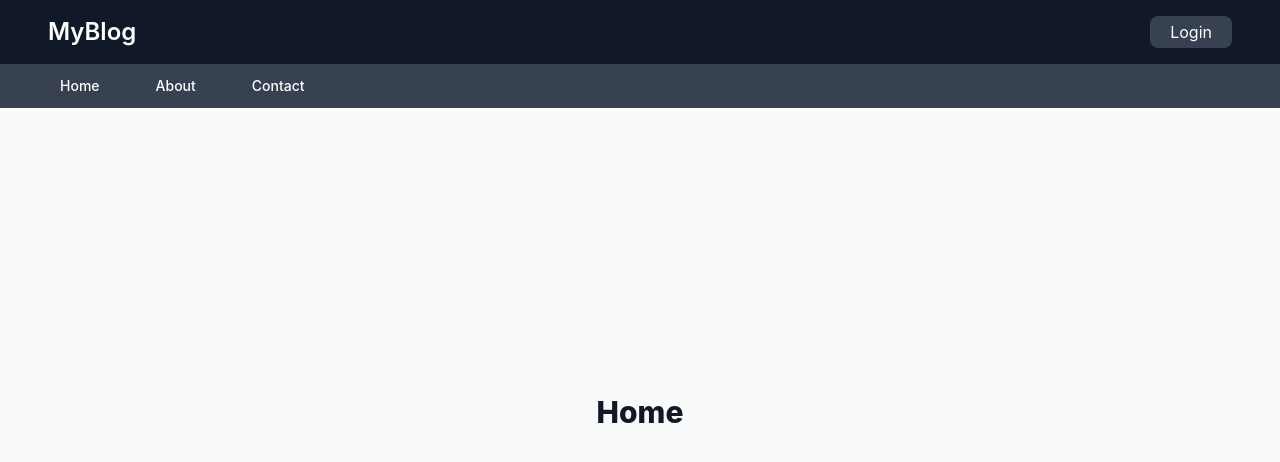
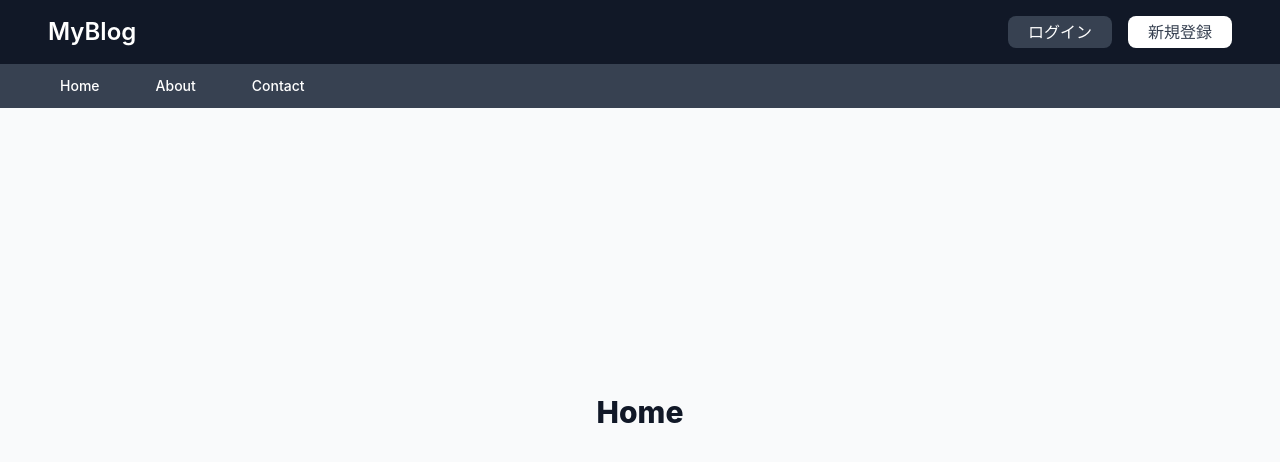
Before and after one commit to MrTetsuTetsu/blogApp, a React (Create React App) app in the folder frontend/: page / in a window 1280 px wide. Shown: the top 462 px of the page. Built offline with nearby package versions, Linux system fonts and the light colour scheme; no server answers.

Commit message:
Update navibar.js

```diff
--- a/frontend/src/components/navibar.js
+++ b/frontend/src/components/navibar.js
@@ -1,4 +1,4 @@
-import { useState, useRef, useEffect } from 'react';
+import React, { useState, useRef, useEffect } from 'react';
 import { Link, useNavigate } from 'react-router-dom';
 import { useAuth } from '../hooks/AuthContext';
 
@@ -7,11 +7,21 @@ const Navbar = () => {
     const { isAuthenticated, loading, user, logout } = useAuth();
     const [dropdownOpen, setDropdownOpen] = useState(false);
     const dropdownRef = useRef(null);
+    const [scrolled, setScrolled] = useState(false);
     const timeoutId = useRef(null);
     const navigate = useNavigate();
 
 
     useEffect(() => {
+        const handleScroll = () => {
+            if (window.scrollY > 1) {
+                setScrolled(true);
+            } else {
+                setScrolled(false);
+            }
+        };
+        window.addEventListener('scroll', handleScroll);
+
         const handleClickOutside = (event) => {
             if (dropdownRef.current && !dropdownRef.current.contains(event.target)) {
                 setDropdownOpen(false);
@@ -21,6 +31,7 @@ const Navbar = () => {
         document.addEventListener('mousedown', handleClickOutside);
         return () => {
             document.removeEventListener('mousedown', handleClickOutside);
+            window.removeEventListener('scroll', handleScroll);
         };
     }, [dropdownRef]);
 
@@ -42,7 +53,7 @@ const Navbar = () => {
     }
 
     return (
-        <div className="fixed top-0 left-0 w-full z-50">
+        <div className={`fixed top-0 left-0 w-full z-50 transition-transform duration-300 ${scrolled ? '-translate-y-1/2' : 'translate-y-0'}`}>
             <nav className="border-gray-200 bg-gray-900 max-w-full">
                 <div className="flex flex-wrap justify-between items-center mx-auto px-12 py-4" >
                     <Link to="/" className="flex items-center space-x-3 rtl:space-x-reverse">
@@ -64,7 +75,6 @@ const Navbar = () => {
                             {dropdownOpen && (
                                 <div
                                     className="absolute right-0 mt-2 w-48 bg-white rounded-md shadow-lg z-20"
-
                                 >
                                 <Link
                                         to="/customer/profile"
@@ -87,9 +97,14 @@ const Navbar = () => {
                             )}
                         </div>
                         ) : (
-                            <Link to="/customer/login" className="bg-gray-700 text-white hover:bg-gray-600 rounded-lg px-5 py-1 transition-colors duration-200">
-                            Login
-                            </Link>
+                            <div className="flex space-x-4">
+  <Link to="/customer/login" className="bg-gray-700 text-white hover:bg-gray-600 rounded-lg px-5 py-1 transition-colors duration-200">
+    ログイン
+  </Link>
+  <Link to="/customer/create" className="bg-white text-gray-700 hover:bg-gray-400 rounded-lg px-5 py-1 transition-colors duration-200">
+    新規登録
+  </Link>
+</div>
                         )}
                     </div>
                 </div>
```
